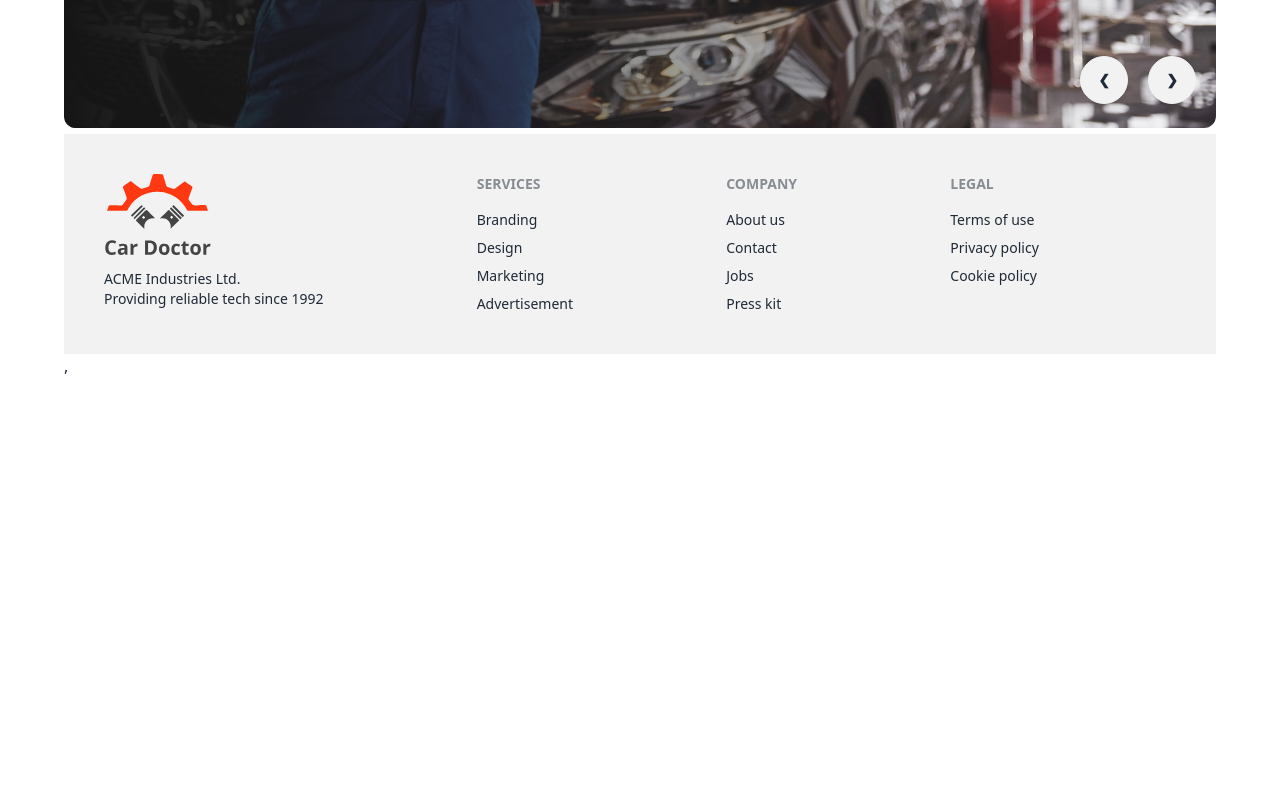
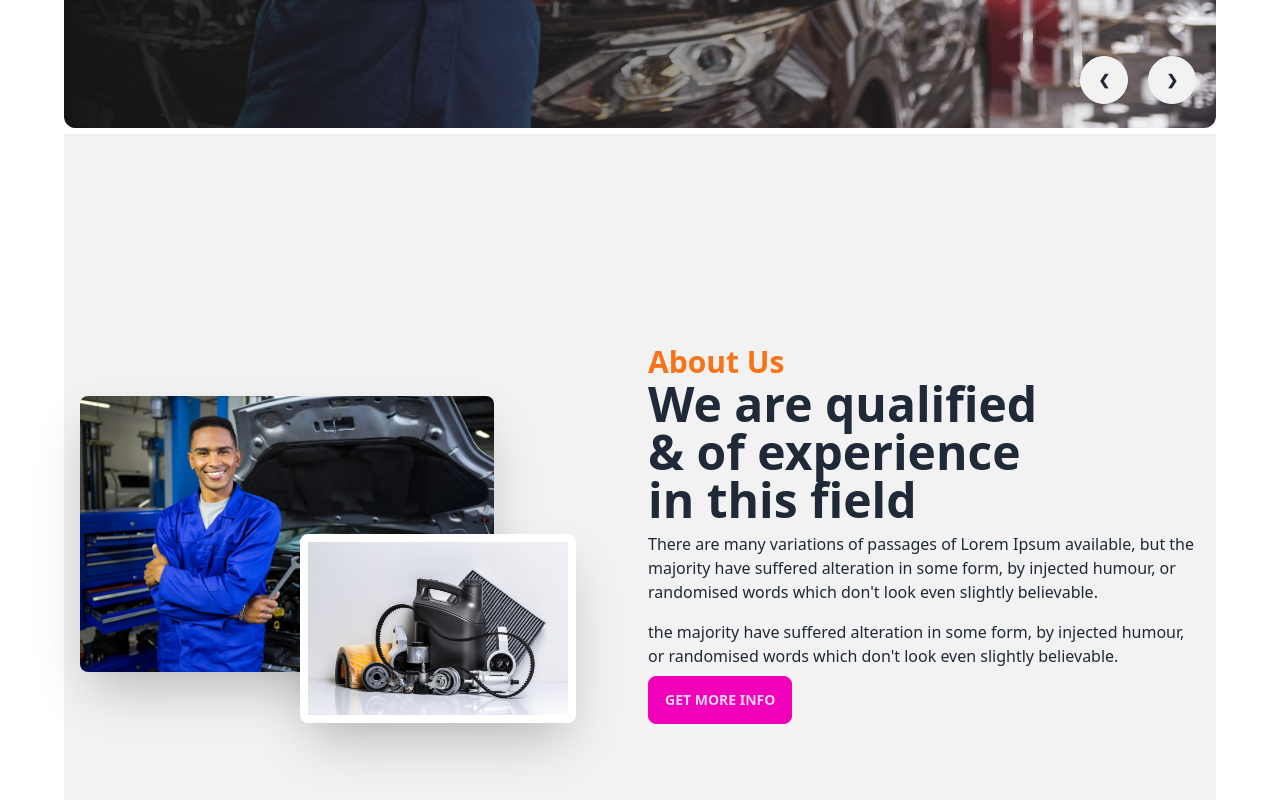
Before and after one commit to AbdusSattar-70/car_doctor_client, a React (Vite) app: page / in a window 1280 px wide. Shown: the part 600-1400 px from the top of the page. Before the commit the page ends 978 px from the top, so only its background shows below. Built offline with nearby package versions, Linux system fonts and the light colour scheme.

Commit message:
Modify home component's style

```diff
--- a/src/pages/home/home/Home.jsx
+++ b/src/pages/home/home/Home.jsx
@@ -1,9 +1,13 @@
+import About from "../about/About";
 import Banner from "../banner/Banner";
+import Services from "../services/Services";
 
 const Home = () => {
   return (
     <div>
       <Banner />
+      <About />
+      <Services />
     </div>
   );
 };
```
